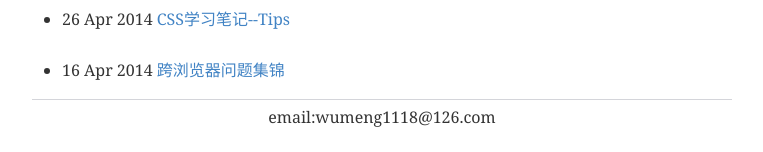
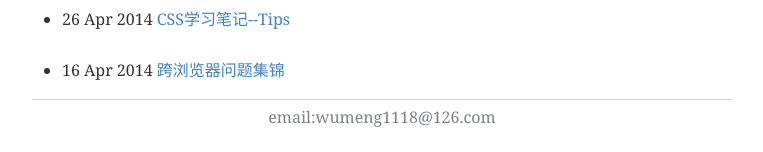
Before and after one commit to Qing-Shuang/Bird, a Jekyll site: the page built from index.html, in a window 1280 px wide. Shown: the part 1896-2048 px from the top of the page, without its empty margins (258-1021 px from the left). Built offline with Jekyll 4.4.1, drawn with Linux system fonts in a browser that asks for light colours.

Commit message:
Update layouts.css

```diff
--- a/css/layouts.css
+++ b/css/layouts.css
@@ -18,6 +18,7 @@
   padding:5px;
   margin-top:20px;
   text-align:center;
+  color:#7D818C;
 }
 
 #left{
@@ -35,7 +36,7 @@
 
 #right li{
   list-style:none;
-  //border-bottom:1px solid #D4D5DA;
+  /*border-bottom:1px solid #D4D5DA;*/
 }
 
 #right a{
```
